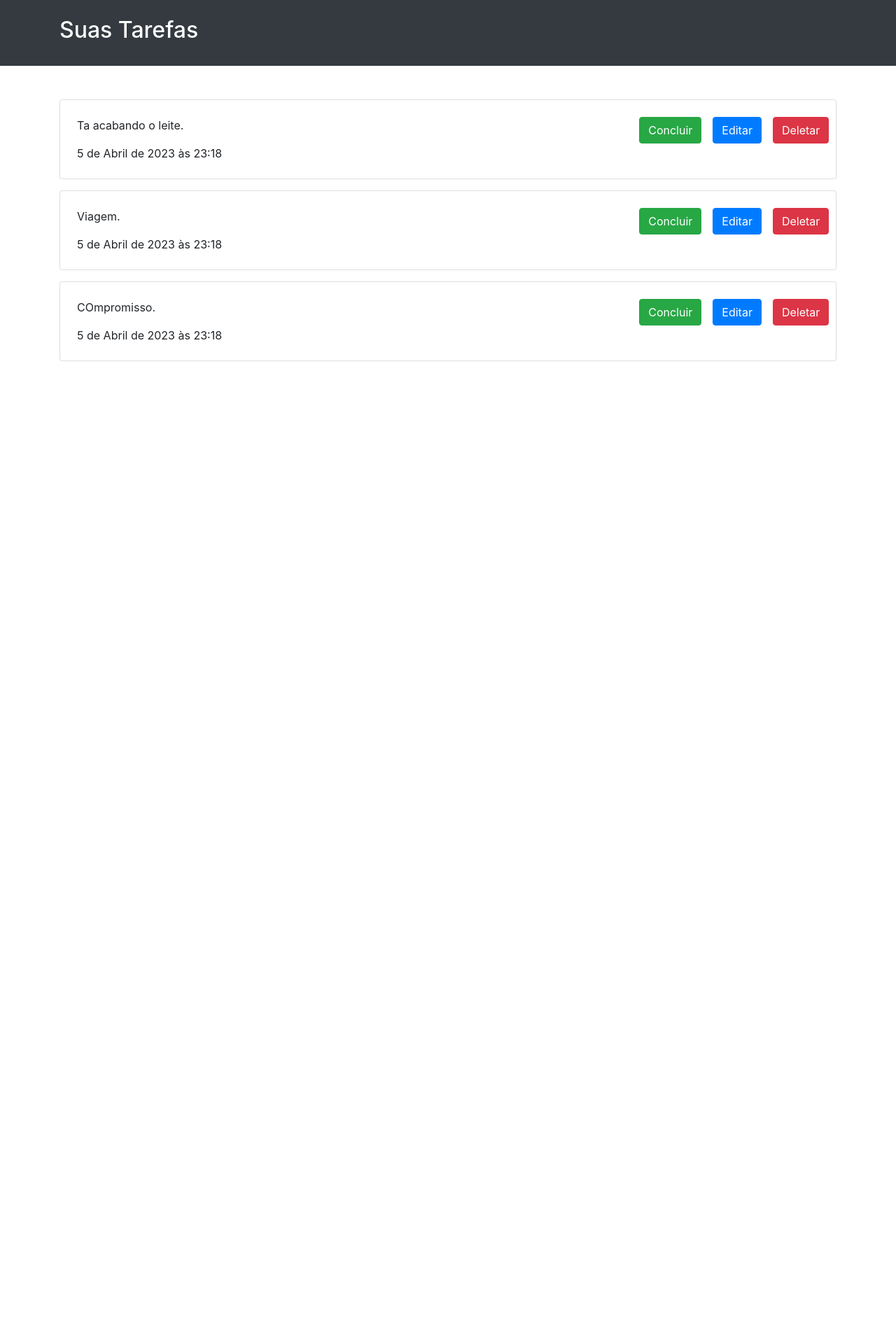
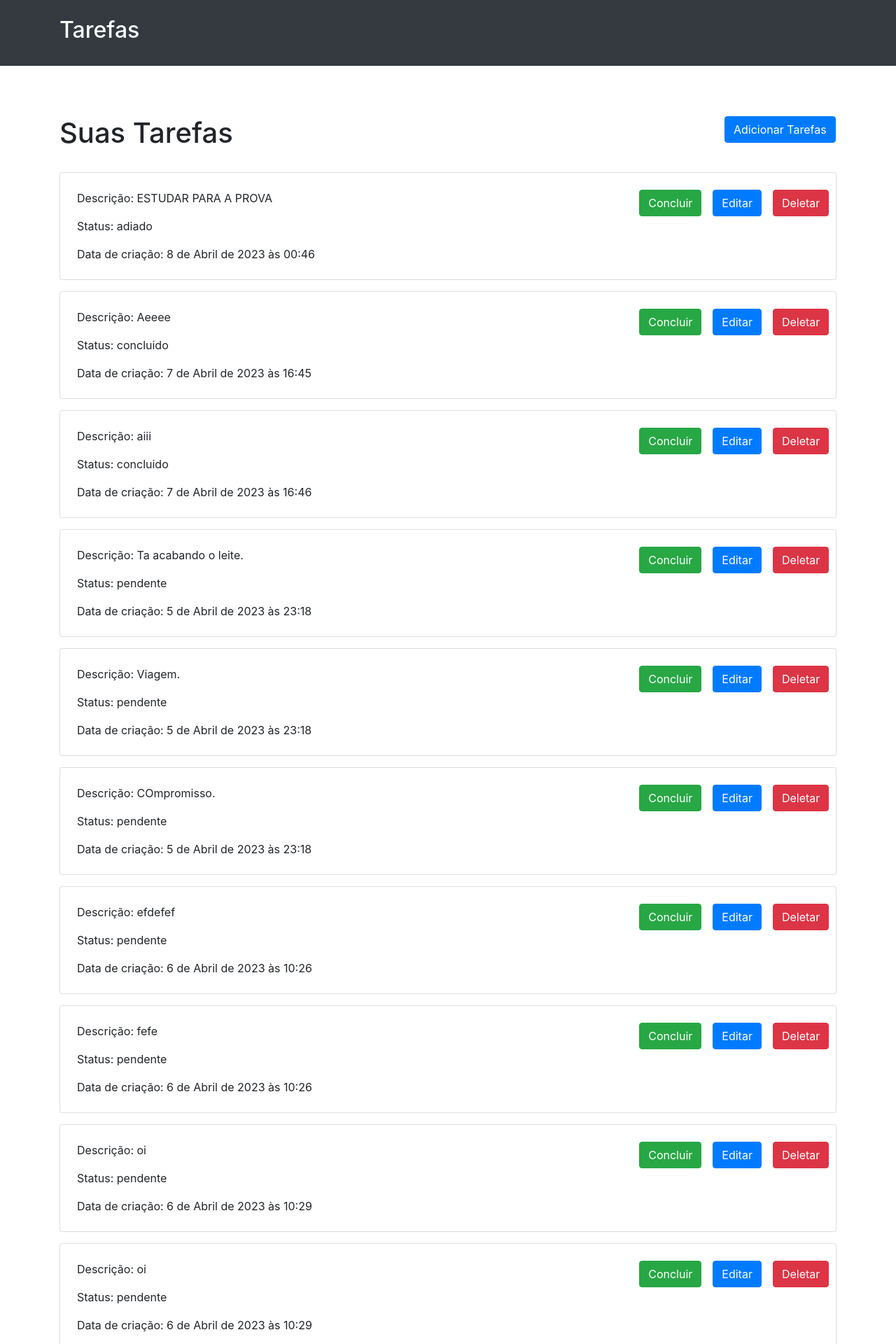
Before and after one commit to Guilherme-S-Costa/Python_projects, a Django app: page / in a window 1280 px wide. Shown: the top 1920 px of the page at 70% size. Before the commit the page ends 516 px from the top, so only its background shows below. Run offline with Django 4.2, Linux system fonts and the light colour scheme; data comes from the database, SQL or seed files in the repository.

Commit message:
Update Project three week

```diff
--- a/Project3/app/choices.py
+++ b/Project3/app/choices.py
@@ -1,10 +1,10 @@
 OPCOES_STATUS = (
     ('concluido', 'Concluído'),
     ('pendente', 'Pendente'),
-    ('postergado', 'Postergado'),
+    ('adiado', 'Adiado')
 )
 
-OPCOES_CATEGORIA = (
+OPCOES_PRIORIDADE = (
     ('alto', 'Alto'),
     ('medio', 'Médio'),
     ('baixo', 'Baixo'),
--- a/Project3/app/models.py
+++ b/Project3/app/models.py
@@ -1,15 +1,15 @@
 from django.db import models
 
-from .choices import OPCOES_CATEGORIA, OPCOES_STATUS
+from .choices import OPCOES_PRIORIDADE, OPCOES_STATUS
 
 
 class Tarefas(models.Model):
     title = models.CharField(max_length=200)
-    content = models.TextField()
+    content = models.CharField(max_length=200)
     created_at = models.DateTimeField(auto_now=True)
     updated_at = models.DateTimeField(auto_now=True)
     status = models.CharField(max_length=100, choices=OPCOES_STATUS, default='pendente')
-    category = models.CharField(max_length=100, choices=OPCOES_CATEGORIA, default='importante')
+    priority = models.CharField(max_length=100, choices=OPCOES_PRIORIDADE, default='importante')
 
     def __str__(self):
         return f"{self.title}"
--- a/Project3/app/templates/base.html
+++ b/Project3/app/templates/base.html
@@ -9,7 +9,7 @@
   <body>
     <header class='header bg-dark'>
       <div class='container py-4'>
-        <h2 class='text-white'> Suas Tarefas</h2>
+        <h2 class='text-white'> Tarefas</h2>
       </div>
     </header>
     <div class='container py-5'>
--- a/Project3/app/templates/home.html
+++ b/Project3/app/templates/home.html
@@ -1,19 +1,28 @@
 {% extends 'base.html' %}
 
 {% block content %}
+
+    <div class='row my-4'>
+      <div class='col-10'>
+          <h1> Suas Tarefas </h1>
+      </div>
+      <div class='col-2'><a href="{% url 'adicionar' %}" class='btn btn-primary'> Adicionar Tarefas</a></div>
+    </div>
+
     <div class='row'>
         <div class='col-12'>
             {% for tarefa in tarefas %}
                 <div class='card p-4 mb-3'>
                     <div class='row justfy-content-between'>
                         <div class='col-9'>
-                            <p class=''>{{ tarefa.content }}</p>
-                            <span>{{ tarefa.created_at }}</span>
+                            <p class=''> Descrição: {{ tarefa.content }}</p>
+                            <p class=''> Status: {{ tarefa.status }}</p>
+                            <span> Data de criação: {{ tarefa.created_at }}</span>
                         </div>
                         <div class='col-3'>
                             <div class='d-flex justify-content-center'>
                                 <buttom class='btn btn-success'> Concluir </buttom>
-                                <buttom class='btn btn-primary mx-3'> Editar </buttom>
+                                <a href="{% url 'editar' %}" class='btn btn-primary mx-3'> Editar </a>
                                 <buttom class='btn btn-danger'> Deletar </buttom>
                             </div>
                         </div>
--- a/Project3/app/urls.py
+++ b/Project3/app/urls.py
@@ -4,5 +4,8 @@ from . import views
 
 urlpatterns = [
     path('', views.inicio, name='inicio'),
-    # path('novo/', views.novo, name='home'),
+    path('adicionar/', views.adicionar, name='adicionar'),
+    path('concluir/', views.concluir, name='concluir'),
+    path('deletar/', views.deletar, name='deletar'),
+    path('editar/<int:pk>/', views.editar, name='editar'),
 ]
--- a/Project3/app/views.py
+++ b/Project3/app/views.py
@@ -1,8 +1,33 @@
-from django.shortcuts import render
+from django.shortcuts import render, redirect
 
-from django.http import HttpResponse
+# from django.http import HttpResponse
 from .models import Tarefas
+from .forms import AdicionarTarefa
 
 def inicio(request):
     tarefas = Tarefas.objects.all().order_by('status')
-    return render(request, 'home.html', {'tarefas':tarefas})
+    return render(request, 'home.html', {'tarefas': tarefas})
+
+
+def adicionar(request):
+    if request.method == 'POST':
+        form = AdicionarTarefa(data=request.POST)
+        if form.is_valid():
+            form.save()
+            return redirect('inicio')
+    else:
+        form = AdicionarTarefa()
+    return render(request, 'form.html', {'form': form})
+
+
+def concluir(request):
+    return redirect('inicio')
+
+
+def deletar(request):
+    return redirect('inicio')
+
+
+def editar(request, **kwargs):
+    print(kwargs)
+    return render(request, 'form.html')
--- a/Project3/config/settings.py
+++ b/Project3/config/settings.py
@@ -38,7 +38,13 @@ INSTALLED_APPS = [
     'django.contrib.messages',
     'django.contrib.staticfiles',
     'app.apps.AppConfig',
+    'crispy_forms',
+    'crispy_bootstrap3',
 ]
+
+CRISPY_ALLOWED_TEMPLATE_PACKS = 'bootstrap3'
+
+CRISPY_TEMPLATE_PACK = 'bootstrap3'
 
 MIDDLEWARE = [
     'django.middleware.security.SecurityMiddleware',
```
Also changed, not shown: Project3/app/forms.py (added, +12 -0 lines), Project3/app/templates/form.html (added, +23 -0 lines), Project3/app/migrations/0006_alter_tarefas_content.py (added), Project3/app/migrations/0007_rename_category_tarefas_priority.py (added), Project3/app/migrations/0008_alter_tarefas_status.py (added), Project3/db.sqlite3.
